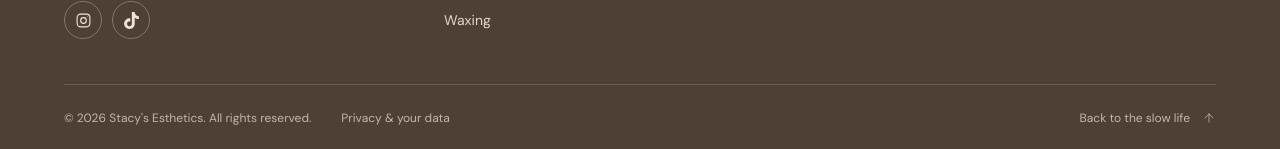
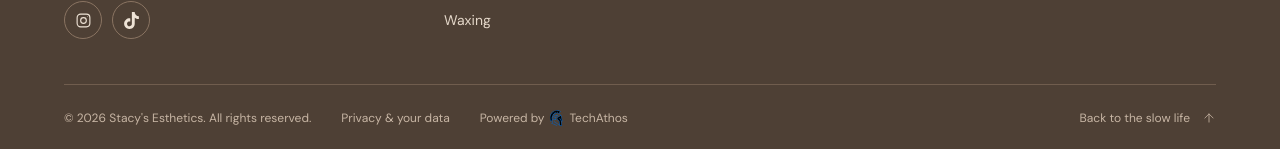
Before and after one commit to dennism321/stacys, a React (Vite) app: page / in a window 1280 px wide. Shown: the part 4077-4226 px from the top of the page. Built offline with nearby package versions, Linux system fonts and the light colour scheme.

Commit message:
Add a Powered by TechAthos credit to the footer
A small link to techathos.com in the footer's bottom row, with the
TechAthos helmet mark (taken from techathos.com's logo SVG, wordmark
removed) at 16px.

Co-Authored-By: Claude Opus 5.5 <noreply@anthropic.com>

```diff
--- a/src/App.tsx
+++ b/src/App.tsx
@@ -255,7 +255,7 @@ export default function App({ page }: { page?: ServicePage }) {
               <nav className="footer-nav" aria-label="Studio information"><p className="footer-label">A LITTLE MORE</p><button type="button" onClick={() => showDialog({ type: 'studio' })}>Studio & contact<ArrowUpRight size={13} /></button><button type="button" onClick={() => showDialog({ type: 'policies', tab: 'booking' })}>Booking policies</button><button type="button" onClick={() => openPlanner()}>Your appointment plan</button></nav>
               <address className="footer-visit"><p className="footer-label">VISIT US</p><a href={studio.mapsHref} target="_blank" rel="noopener noreferrer">{studio.street}<br />{studio.locality}</a><a href={studio.phoneHref}>{studio.phone}</a><dl className="footer-hours">{studio.hours.map((row) => <div key={row.days} style={{ display: 'contents' }}><dt>{row.days}</dt><dd>{row.time}</dd></div>)}</dl></address>
             </div>
-            <div className="footer-bottom"><p>&copy; {new Date().getFullYear()} Stacy's Esthetics. All rights reserved.</p><button type="button" onClick={() => showDialog({ type: 'policies', tab: 'privacy' })}>Privacy & your data</button><a href="#main" className="back-to-top">Back to the slow life<ArrowUp size={14} strokeWidth={1.4} /></a></div>
+            <div className="footer-bottom"><p>&copy; {new Date().getFullYear()} Stacy's Esthetics. All rights reserved.</p><button type="button" onClick={() => showDialog({ type: 'policies', tab: 'privacy' })}>Privacy & your data</button><a className="footer-credit" href="https://techathos.com" target="_blank" rel="noopener noreferrer">Powered by<img src={asset('images/techathos-icon.svg')} alt="" width="13" height="16" />TechAthos</a><a href="#main" className="back-to-top">Back to the slow life<ArrowUp size={14} strokeWidth={1.4} /></a></div>
           </div>
         </footer>
       </div>
--- a/src/index.css
+++ b/src/index.css
@@ -201,6 +201,9 @@ svg { flex-shrink: 0; }
 .footer-nav a:hover, .footer-nav button:hover { color: white; text-decoration: underline; text-underline-offset: 4px; }
 .footer-bottom { border-top: 1px solid #705d4e; display: flex; align-items: center; gap: 30px; padding: 23px 0; color: #c7b5a4; font-size: 12px; line-height: 1.7; }
 .footer-bottom button { padding: 0; }
+.footer-credit { display: inline-flex; align-items: center; gap: 6px; color: inherit; transition: color 180ms; }
+.footer-credit img { width: 13px; height: 16px; }
+.footer-credit:hover { color: #fff; }
 .back-to-top { display: inline-flex; align-items: center; gap: 12px; margin-left: auto; }
 
 /* Dialogs share one accessible, keyboard-contained presentation. */
```
Also changed, not shown: public/images/techathos-icon.svg (added).
